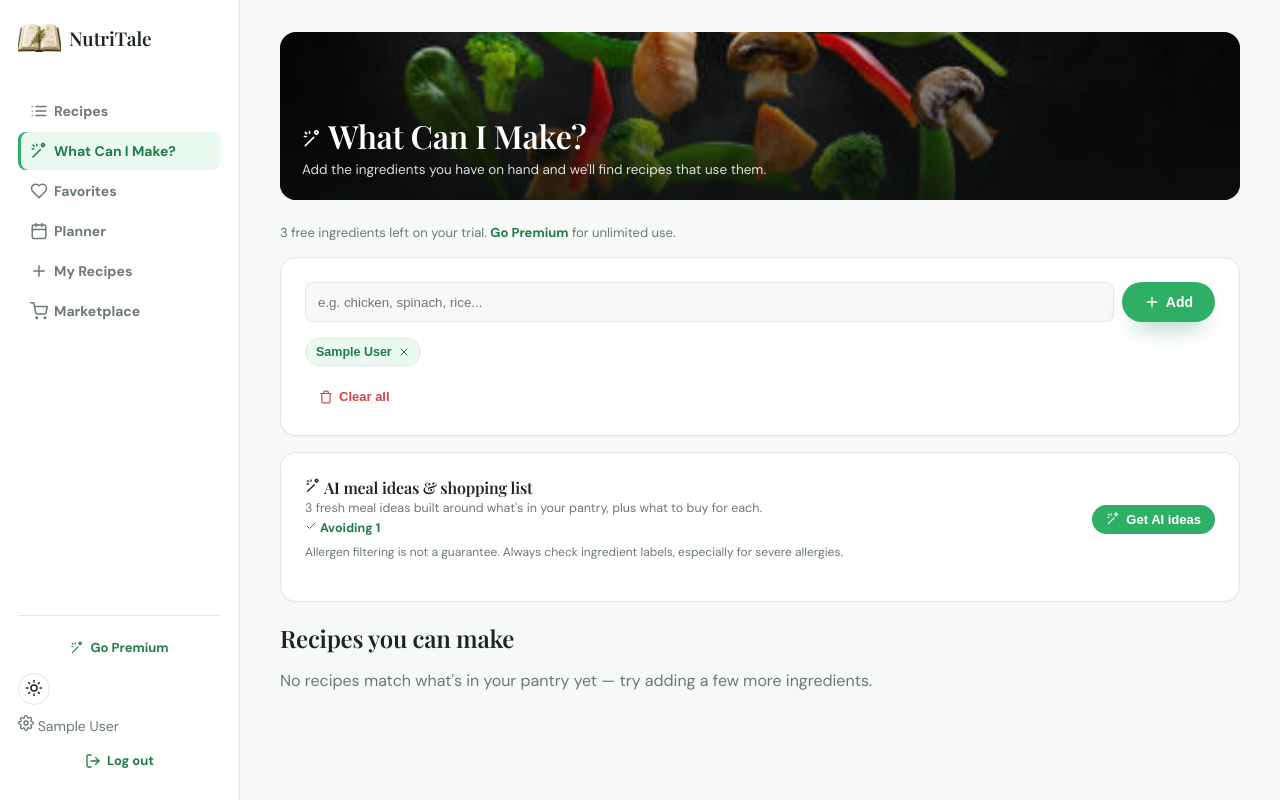
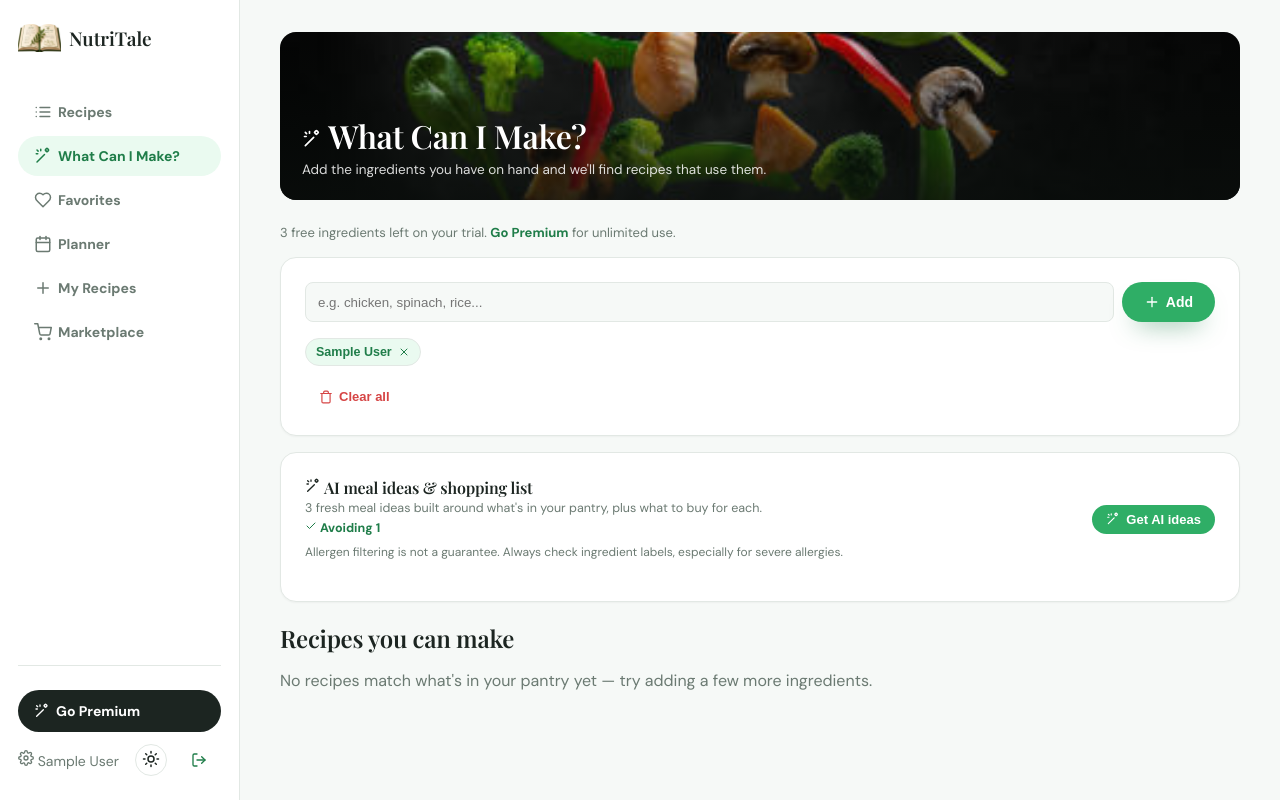
Before and after one commit to mpendulonjabulo666-byte/mpendulonjabulo666-byte.github.io, a PHP site: page /nutritale/pantry.php in a window 1280 px wide. Run offline with PHP 8.4, Linux system fonts and the light colour scheme; the visitor is signed in with stand-in values (Sample User, id 1); data that the repository does not hold is empty.

Commit message:
Redesign the persistent sidebar to match the mockup
Extends the redesign to the app shell's desktop sidebar (includes/nav.php,
shared by every logged-in page) - held back from the landing-page pass on
purpose, now done on request. Desktop only: the mobile hamburger drawer is
a different UI pattern than "the sidebar" and wasn't part of this ask, so
it's untouched.

- Nav items: rectangle-plus-left-accent-bar -> plain filled pill (999px)
  for the active page, matching the mockup. Simpler than the old
  box-shadow inset-border approach, and consistent with the pill language
  the landing page redesign already introduced.
- "Go Premium" promoted from a plain text link to an actual button - a
  new .btn-emphasis class, dark pill in light mode (Soft Kitchen Light),
  same green as everything else in dark mode (Deep Herb never introduced
  a second accent colour). Renamed the tokens backing it from
  --landing-emphasis-* to --emphasis-* since they're no longer
  landing-only once the sidebar uses them too.
- Restructured the bottom of the sidebar so "Go Premium" (full-width,
  when shown) sits above a tidier profile-name + theme-toggle + logout
  row, rather than four items all competing as equal flex siblings.
  Logout is icon-only now to fit that row - added aria-label/title since
  the visible text is gone.

Verified with real screenshots against the live app, not just code
review, logged in as three different accounts to check the states that
actually differ: a free user (Go Premium button visible, dark pill in
light mode, green in dark mode), an admin (button correctly hidden, the
existing admin-section divider still renders correctly below the pill nav
items). Used a throwaway PHP session-setter to log in without knowing any
real password, deleted immediately after.

Co-Authored-By: Claude Sonnet 5 <noreply@anthropic.com>

```diff
--- a/nutritale/assets/css/style.css
+++ b/nutritale/assets/css/style.css
@@ -30,8 +30,8 @@
     --landing-glass-border: rgba(255, 255, 255, 0.9);
     --landing-glass-shadow: 0 26px 50px -30px rgba(20, 50, 32, 0.45);
     --landing-photo-ring: rgba(255, 255, 255, 0.7);
-    --landing-emphasis-bg: #1c2521;
-    --landing-emphasis-fg: #ffffff;
+    --emphasis-bg: #1c2521;
+    --emphasis-fg: #ffffff;
 }
 
 :root[data-theme="dark"] {
@@ -59,8 +59,8 @@
     --landing-glass-border: rgba(231, 237, 233, 0.12);
     --landing-glass-shadow: 0 30px 60px -30px rgba(6, 16, 11, 0.7);
     --landing-photo-ring: rgba(231, 237, 233, 0.2);
-    --landing-emphasis-bg: var(--green);
-    --landing-emphasis-fg: #08210f;
+    --emphasis-bg: var(--green);
+    --emphasis-fg: #08210f;
 }
 
 @media (prefers-color-scheme: dark) {
@@ -86,8 +86,8 @@
         --landing-glass-border: rgba(231, 237, 233, 0.12);
         --landing-glass-shadow: 0 30px 60px -30px rgba(6, 16, 11, 0.7);
         --landing-photo-ring: rgba(231, 237, 233, 0.2);
-        --landing-emphasis-bg: var(--green);
-        --landing-emphasis-fg: #08210f;
+        --emphasis-bg: var(--green);
+        --emphasis-fg: #08210f;
     }
 }
 
@@ -269,6 +269,14 @@ a { color: inherit; text-decoration: none; }
     color: var(--white);
     box-shadow: 0 14px 26px -14px rgba(31, 125, 73, 0.7);
 }
+/* A second, deliberately different accent for the one or two calls to
+   action that should read as special rather than routine (Go Premium,
+   Try it with three ingredients) - everyday Save/Add buttons stay green,
+   this stands apart from them on purpose. Ink-dark pill in light mode
+   (matching Soft Kitchen Light), same green as everything else in dark
+   mode (Deep Herb never introduced a second accent) - see --emphasis-*. */
+.btn-emphasis { background: var(--emphasis-bg); color: var(--emphasis-fg); }
+.btn-emphasis:hover { transform: translateY(-2px); }
 .btn-primary:hover { background: var(--green-dark); transform: translateY(-2px); box-shadow: 0 18px 30px -14px rgba(31, 125, 73, 0.8); }
 .btn-text { background: none; color: var(--green-dark); padding: 12px 14px; }
 .btn-text:hover { text-decoration: underline; }
@@ -322,6 +330,12 @@ a { color: inherit; text-decoration: none; }
     gap: 14px;
     font-size: 14px;
 }
+/* Groups the profile link and the theme-toggle+logout pair into one row
+   inside .app-nav-user, so the sidebar can stack "Go Premium" above them
+   without the four items competing as equal flex siblings. Plain flex,
+   not media-gated, so it also holds together in the mobile drawer. */
+.app-nav-user-row { display: flex; align-items: center; justify-content: space-between; gap: 10px; }
+.app-nav-user-actions { display: flex; align-items: center; gap: 10px; }
 
 .app-main {
     max-width: 1080px;
@@ -958,19 +972,25 @@ a { color: inherit; text-decoration: none; }
         gap: 24px;
         margin-top: 28px;
     }
-    .app-nav-links { flex-direction: column; gap: 2px; }
-    .app-nav-links a { padding: 10px 12px; border-radius: 8px; }
+    /* Pill nav items (999px), matching the sidebar mockup: a plain filled
+       pill for the active page instead of the old rectangle-plus-left-bar
+       accent - no inset box-shadow needed once the whole pill fills. */
+    .app-nav-links { flex-direction: column; gap: 4px; }
+    .app-nav-links a { padding: 11px 16px; border-radius: 999px; font-size: 14px; }
     .app-nav-links a:hover { background: var(--green-light); }
-    .app-nav-links a.is-active { background: var(--green-light); font-weight: 700; box-shadow: inset 3px 0 0 var(--green); }
-    .app-nav-divider { margin: 10px 12px; }
+    .app-nav-links a.is-active { background: var(--green-light); color: var(--green-dark); font-weight: 700; }
+    .app-nav-divider { margin: 10px 16px; }
     .app-nav:not(.landing-nav) .app-nav-user {
         margin-top: auto;
         flex-direction: column;
         align-items: stretch;
-        gap: 10px;
-        padding-top: 16px;
+        gap: 12px;
+        padding-top: 18px;
         border-top: 1px solid var(--border);
     }
+    /* The one nav-adjacent link meant to stand out rather than blend in -
+       see .btn-emphasis above for why it isn't just another green button. */
+    .app-nav-user .btn-emphasis { justify-content: flex-start; padding: 12px 16px; }
     .app-main { margin: 0 0 0 240px; max-width: 1200px; padding: 32px 40px; }
 }
 
--- a/nutritale/includes/nav.php
+++ b/nutritale/includes/nav.php
@@ -32,11 +32,15 @@ $navLink = function (string $page, string $iconName, string $label) use ($navCur
         </nav>
         <div class="app-nav-user">
             <?php if (empty($user['is_premium_member']) && empty($user['is_admin'])): ?>
-                <a href="premium.php" class="btn btn-text btn-small" style="color:var(--green-dark);font-weight:600;"><?= icon('wand', 14) ?> Go Premium</a>
+                <a href="premium.php" class="btn btn-emphasis btn-block"><?= icon('wand', 16) ?> Go Premium</a>
             <?php endif; ?>
-            <?= render_theme_toggle() ?>
-            <a href="profile.php" class="muted"><?= icon('settings', 16) ?> <?= h($user['name']) ?></a>
-            <a href="logout.php" class="btn btn-text btn-small"><?= icon('logout', 16) ?> Log out</a>
+            <div class="app-nav-user-row">
+                <a href="profile.php" class="muted"><?= icon('settings', 16) ?> <?= h($user['name']) ?></a>
+                <div class="app-nav-user-actions">
+                    <?= render_theme_toggle() ?>
+                    <a href="logout.php" class="btn btn-text btn-small" aria-label="Log out" title="Log out"><?= icon('logout', 16) ?></a>
+                </div>
+            </div>
         </div>
     </div>
 </header>
```
